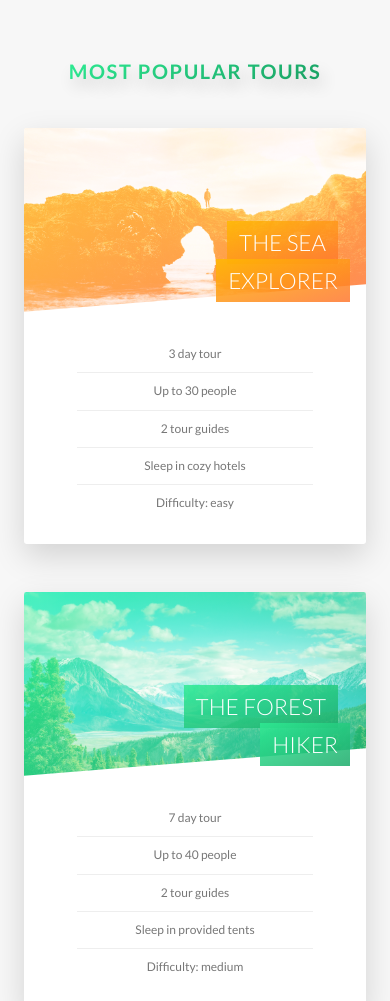
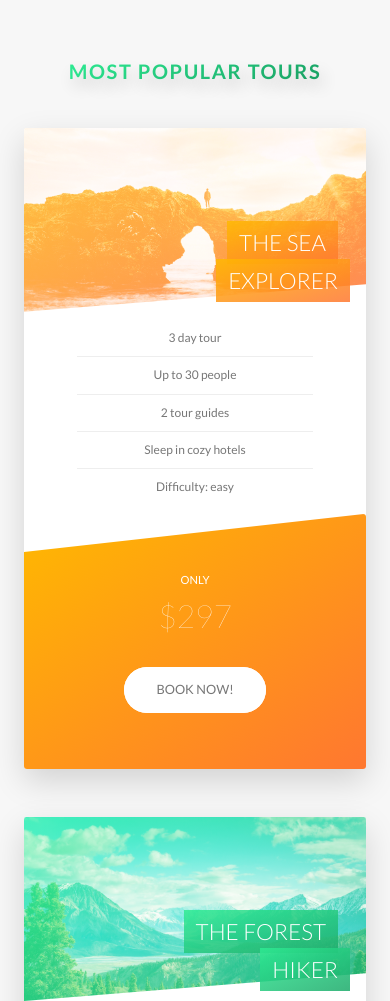
Before and after one commit to SalumMax/Natours, a website: page index.html in a window 390 px wide. Shown: the part 2586-3587 px from the top of the page. Drawn offline with Linux system fonts and the light colour scheme.

Commit message:
added responsiveness

```diff
--- a/sass/components/_card.scss
+++ b/sass/components/_card.scss
@@ -63,8 +63,8 @@
     background-blend-mode: screen;
     -webkit-clip-path: polygon(0 0, 100% 0, 100% 85%, 0 100%);
     clip-path: polygon(0 0, 100% 0, 100% 85%, 0 100%);
-    border-top-left-radius:0.3rem ;
-    border-top-right-radius:0.3rem ;
+    border-top-left-radius: 0.3rem;
+    border-top-right-radius: 0.3rem;
     &--1 {
       background-image: linear-gradient(
           to right bottom,
@@ -171,4 +171,49 @@
     font-size: 6.1rem;
     font-weight: 100;
   }
+
+  @include respond(tablet-port) {
+    //FUNCTIONALITY
+    height: auto;
+    transition: all 1.2s;
+    border-radius: 3px;
+    background-color: $color-white;
+    box-shadow: 0 1.5rem 4rem (rgba($color-black, 0.15));
+
+    &__side {
+      position: relative;
+      height: auto;
+      box-shadow: none;
+
+      &--back {
+        transform: rotateY(0);
+        clip-path: polygon(0% 15%, 100% 0, 100% 100%, 0% 100%);
+      }
+    }
+    &:hover &__side--front {
+      transform: rotateY(0);
+    }
+
+    &__details{
+      padding: 1rem 3rem;
+    }
+
+    //FRONT SIDE STYLING
+
+    &__cta {
+      position: relative;
+      top: 0;
+      left: 0;
+      transform: translate(0);
+      width: 100%;
+      padding: 7rem 4rem;
+    }
+    &__price-box {
+      margin-bottom: 3rem;
+    }
+
+    &__price-value {
+      font-size: 4rem;
+    }
+  }
 }
--- a/sass/components/_stories.scss
+++ b/sass/components/_stories.scss
@@ -2,7 +2,7 @@
   width: 75%;
   margin: 0 auto;
   box-shadow: 0 3rem 6rem rgba($color-black, 0.1);
-  background-color: rgba($color-white,0.6);
+  background-color: rgba($color-white, 0.6);
   border-radius: 3px;
   padding: 6rem;
   padding-left: 9 rem;
@@ -10,22 +10,38 @@
   transform: skewX(-12deg);
   & > * {
     transform: skewX(12deg);
+    @include respond(phone) {
+      transform: skewX(0);
+    }
+  }
+  @include respond(tablet-port) {
+    width: 100%;
+    padding: 4rem;
+    padding-left: 7rem;
+  }
+  @include respond(phone) {
+    transform: skewX(0);
   }
   &__shape {
     width: 15rem;
     height: 15rem;
     background-color: $color-primary;
+    transform: translate(-3rem), skewX(0);
     float: left;
     shape-outside: circle(50% at 50% 50%);
     clip-path: circle(50% at 50% 50%);
     margin-right: 3rem;
     position: relative;
+    @include respond(phone) {
+      transform: translate(-3rem), skewX(0);
+    }
   }
   &__img {
     height: 100%;
     transform: translateX(-4rem) scale(1.2);
     transition: all 0.5s;
   }
+
   &__caption {
     position: absolute;
     top: 50%;
--- a/sass/pages/_home.scss
+++ b/sass/pages/_home.scss
@@ -64,10 +64,22 @@
     url(../img/nat-10.jpg);
   background-size: 100%; // same as 'cover'
   border-radius: 3px;
-  height: 50rem;
   box-shadow: 0 1.5rem 4rem rgba($color-black, 0.3);
+
+  @include respond (tablet-land){
+    background-image: linear-gradient(
+      105deg,
+      rgba($color-white, 0.9) 0%,
+      rgba($color-white, 0.9) 70%,
+      transparent 70%
+    ),
+    url(../img/nat-10.jpg);
+  }
   &__form {
     width: 50%;
     padding: 6rem;
+    @include respond (tablet-land){
+      width: 70%;
+    }
   }
 }
```
Also changed, not shown: css/style.css.
